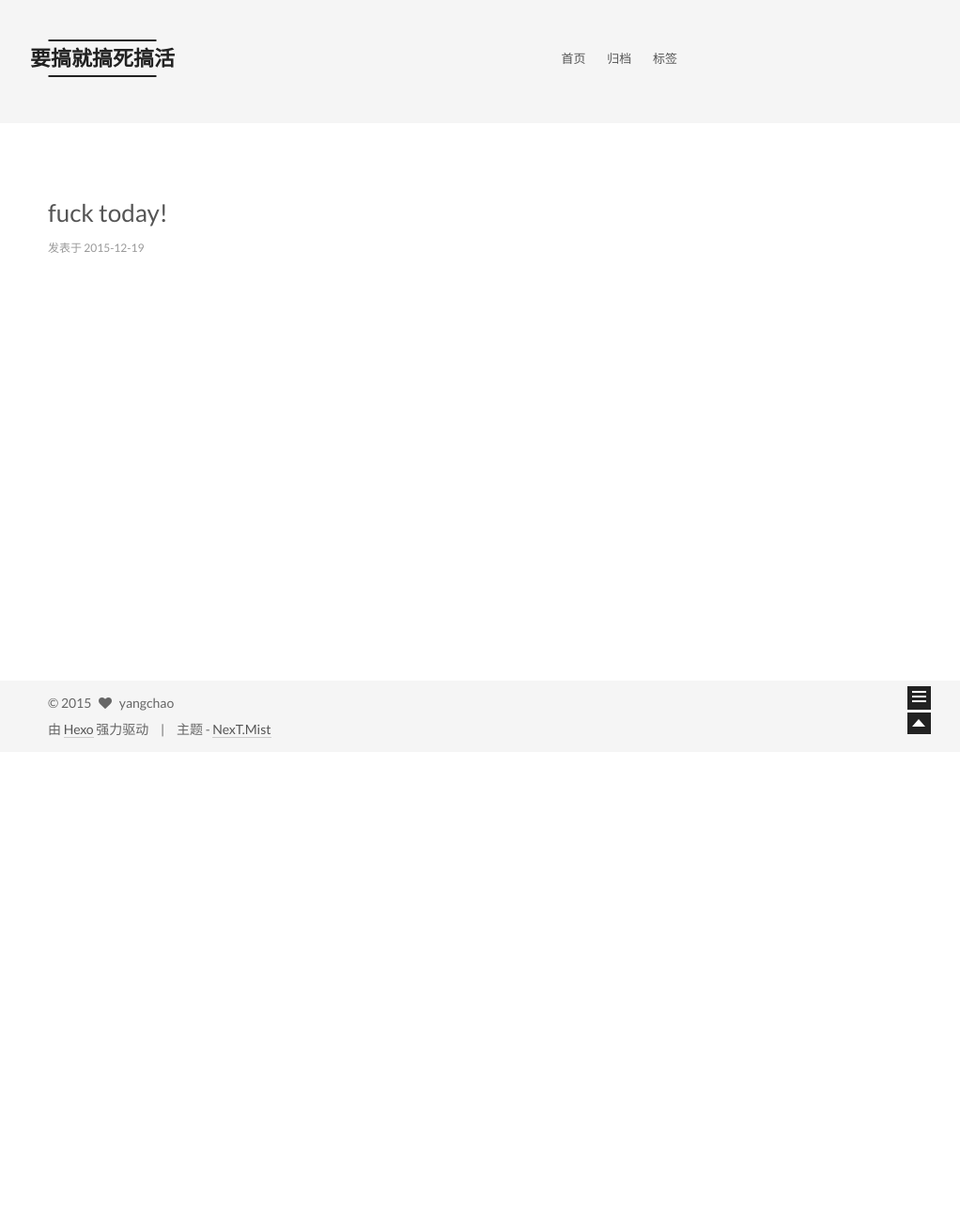
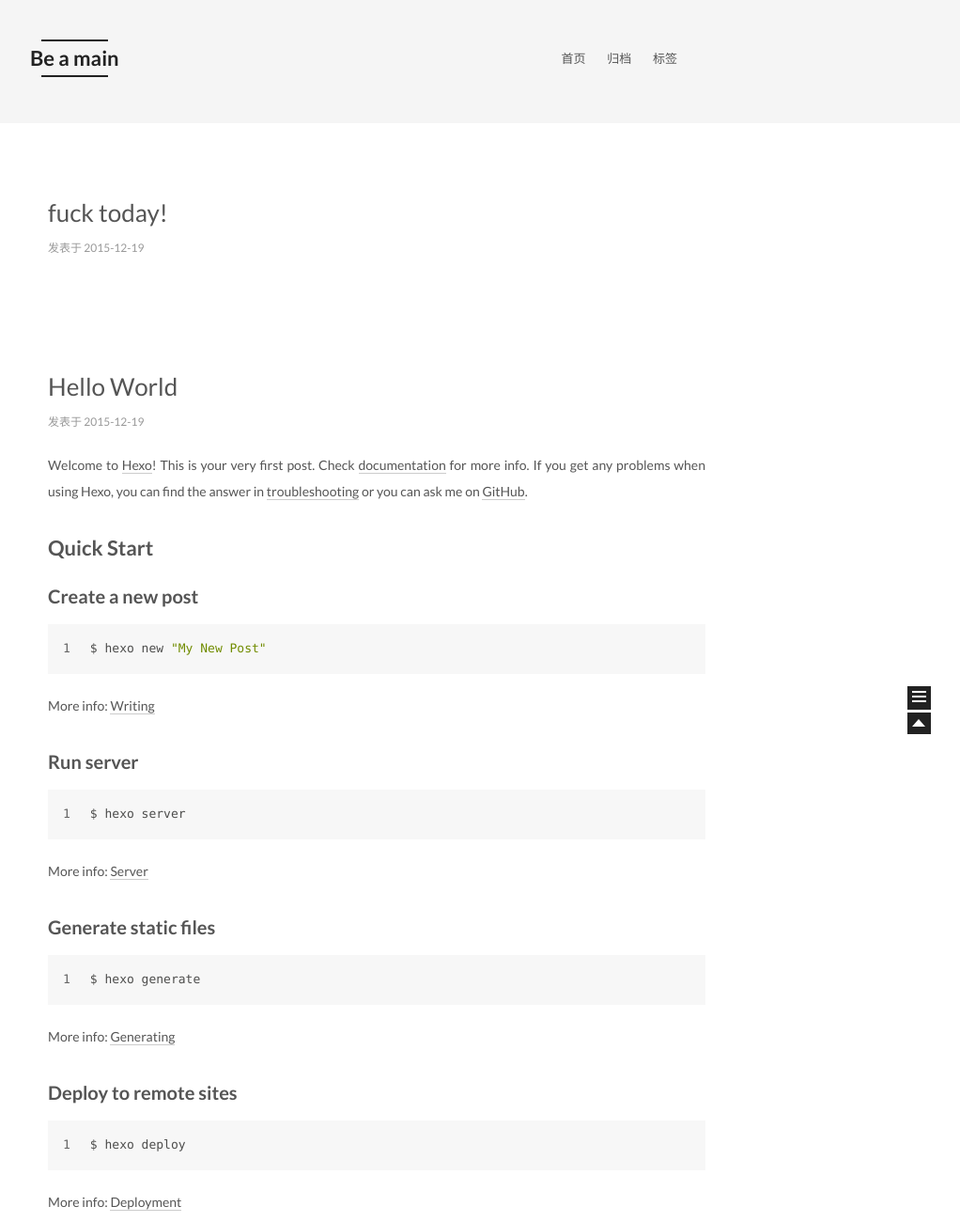
Before and after one commit to beamain/beamain.github.io, a plain HTML site: page index.html in a window 1280 px wide. Shown: the top 1300 px of the page at 94% size, without its empty margins (239-1261 px from the left). Before the commit the page ends 800 px from the top, so only its background shows below. Drawn offline with Linux system fonts and the light colour scheme.

Commit message:
Site updated: 2015-12-20 11:17:25

```diff
--- a/index.html
+++ b/index.html
@@ -53,12 +53,12 @@
 
 <meta name="description" content="今天玩的真开心。">
 <meta property="og:type" content="website">
-<meta property="og:title" content="要搞就搞死搞活">
+<meta property="og:title" content="Be a main">
 <meta property="og:url" content="http://yoursite.com/index.html">
-<meta property="og:site_name" content="要搞就搞死搞活">
+<meta property="og:site_name" content="Be a main">
 <meta property="og:description" content="今天玩的真开心。">
 <meta name="twitter:card" content="summary">
-<meta name="twitter:title" content="要搞就搞死搞活">
+<meta name="twitter:title" content="Be a main">
 <meta name="twitter:description" content="今天玩的真开心。">
 
 
@@ -71,7 +71,7 @@
   };
 </script>
 
-  <title> 要搞就搞死搞活 </title>
+  <title> Be a main </title>
 </head>
 
 <body itemscope itemtype="http://schema.org/WebPage" lang="zh-Hans">
@@ -104,7 +104,7 @@
   <div class="custom-logo-site-title">
     <a href="/"  class="brand" rel="start">
       <span class="logo-line-before"><i></i></span>
-      <span class="site-title">要搞就搞死搞活</span>
+      <span class="site-title">Be a main</span>
       <span class="logo-line-after"><i></i></span>
     </a>
   </div>
@@ -247,6 +247,95 @@
 
           <span itemprop="articleBody">
 
+
+
+          </span>
+
+
+    </div>
+
+    <footer class="post-footer">
+
+
+
+
+
+
+        <div class="post-eof"></div>
+
+    </footer>
+  </article>
+
+
+
+
+
+
+
+
+
+
+
+
+  <article class="post post-type-normal " itemscope itemtype="http://schema.org/Article">
+
+
+      <header class="post-header">
+
+
+
+          <h1 class="post-title" itemprop="name headline">
+
+
+
+
+                <a class="post-title-link" href="/2015/12/19/hello-world/" itemprop="url">
+                  Hello World
+                </a>
+
+
+          </h1>
+
+
+        <div class="post-meta">
+          <span class="post-time">
+            发表于
+            <time itemprop="dateCreated" datetime="2015-12-19T12:19:39+08:00" content="2015-12-19">
+              2015-12-19
+            </time>
+          </span>
+
+
+
+
+
+
+
+
+
+        </div>
+      </header>
+
+
+
+    <div class="post-body">
+
+
+
+
+
+
+          <span itemprop="articleBody">
+
+              <p>Welcome to <a href="http://hexo.io/" target="_blank" rel="external">Hexo</a>! This is your very first post. Check <a href="http://hexo.io/docs/" target="_blank" rel="external">documentation</a> for more info. If you get any problems when using Hexo, you can find the answer in <a href="http://hexo.io/docs/troubleshooting.html" target="_blank" rel="external">troubleshooting</a> or you can ask me on <a href="https://github.com/hexojs/hexo/issues" target="_blank" rel="external">GitHub</a>.</p>
+<h2 id="Quick_Start"><a href="#Quick_Start" class="headerlink" title="Quick Start"></a>Quick Start</h2><h3 id="Create_a_new_post"><a href="#Create_a_new_post" class="headerlink" title="Create a new post"></a>Create a new post</h3><figure class="highlight bash"><table><tr><td class="gutter"><pre><span class="line">1</span><br></pre></td><td class="code"><pre><span class="line">$ hexo new <span class="string">"My New Post"</span></span><br></pre></td></tr></table></figure>
+<p>More info: <a href="http://hexo.io/docs/writing.html" target="_blank" rel="external">Writing</a></p>
+<h3 id="Run_server"><a href="#Run_server" class="headerlink" title="Run server"></a>Run server</h3><figure class="highlight bash"><table><tr><td class="gutter"><pre><span class="line">1</span><br></pre></td><td class="code"><pre><span class="line">$ hexo server</span><br></pre></td></tr></table></figure>
+<p>More info: <a href="http://hexo.io/docs/server.html" target="_blank" rel="external">Server</a></p>
+<h3 id="Generate_static_files"><a href="#Generate_static_files" class="headerlink" title="Generate static files"></a>Generate static files</h3><figure class="highlight bash"><table><tr><td class="gutter"><pre><span class="line">1</span><br></pre></td><td class="code"><pre><span class="line">$ hexo generate</span><br></pre></td></tr></table></figure>
+<p>More info: <a href="http://hexo.io/docs/generating.html" target="_blank" rel="external">Generating</a></p>
+<h3 id="Deploy_to_remote_sites"><a href="#Deploy_to_remote_sites" class="headerlink" title="Deploy to remote sites"></a>Deploy to remote sites</h3><figure class="highlight bash"><table><tr><td class="gutter"><pre><span class="line">1</span><br></pre></td><td class="code"><pre><span class="line">$ hexo deploy</span><br></pre></td></tr></table></figure>
+<p>More info: <a href="http://hexo.io/docs/deployment.html" target="_blank" rel="external">Deployment</a></p>
 
 
           </span>
```
Also changed, not shown: 2015/12/19/fuck-today/index.html (+3 -3 lines), 2015/12/19/hello-world/index.html (+3 -3 lines), archives/2015/12/index.html (+5 -5 lines), archives/2015/index.html (+5 -5 lines), archives/index.html (+5 -5 lines).
